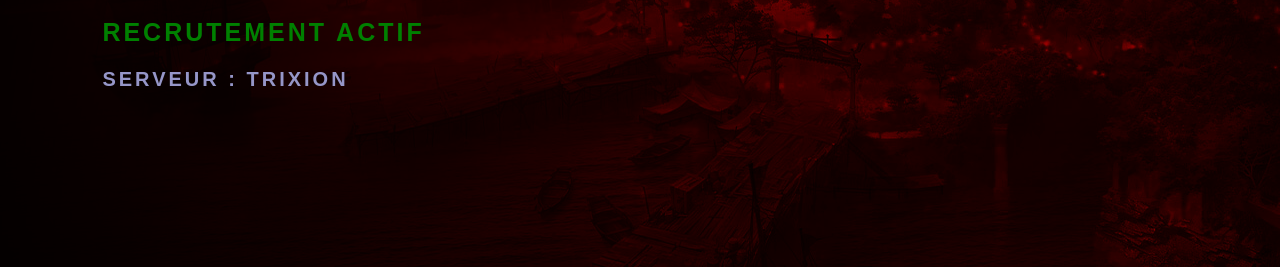
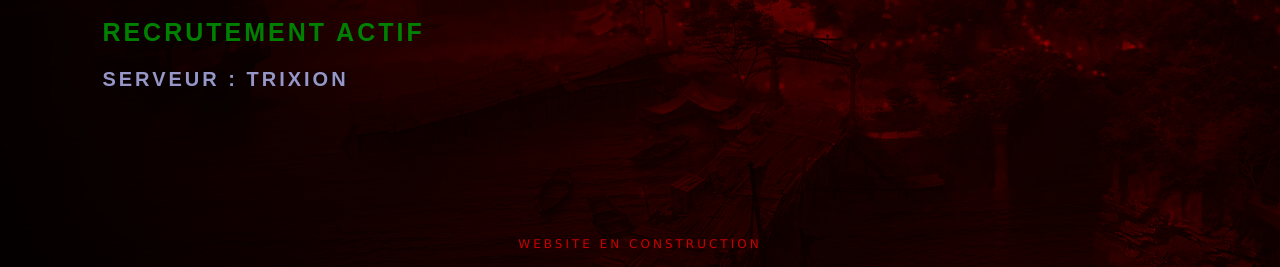
Before and after one commit to NMYguilde/nmy-guilde, a plain HTML site: page index.html in a window 1280 px wide. Shown: the part 533-800 px from the top of the page. Drawn offline with Linux system fonts and the light colour scheme; a web font is replaced by a local one.

Commit message:
website under construct

```diff
--- a/index.html
+++ b/index.html
@@ -54,6 +54,9 @@
     <h2 class="sous-titre-page-laguilde">GUILDE LOST ARK Serveur TRIXION</h2>
 </div>
 </div>
+<div style="position: absolute; text-align: center; bottom: 2%; left: 50%; transform: translate(-50%); text-shadow: 0 0 25 black; color: rgb(200, 0, 0); font-size: 12px; font-family: Verdana, Geneva, Tahoma, sans-serif; letter-spacing: 3px;" class="guilde-under-construction">
+    WEBSITE EN CONSTRUCTION
+</div>
 </body>
 <script type="text/javascript" src="index.js"></script>
 </html>
```
